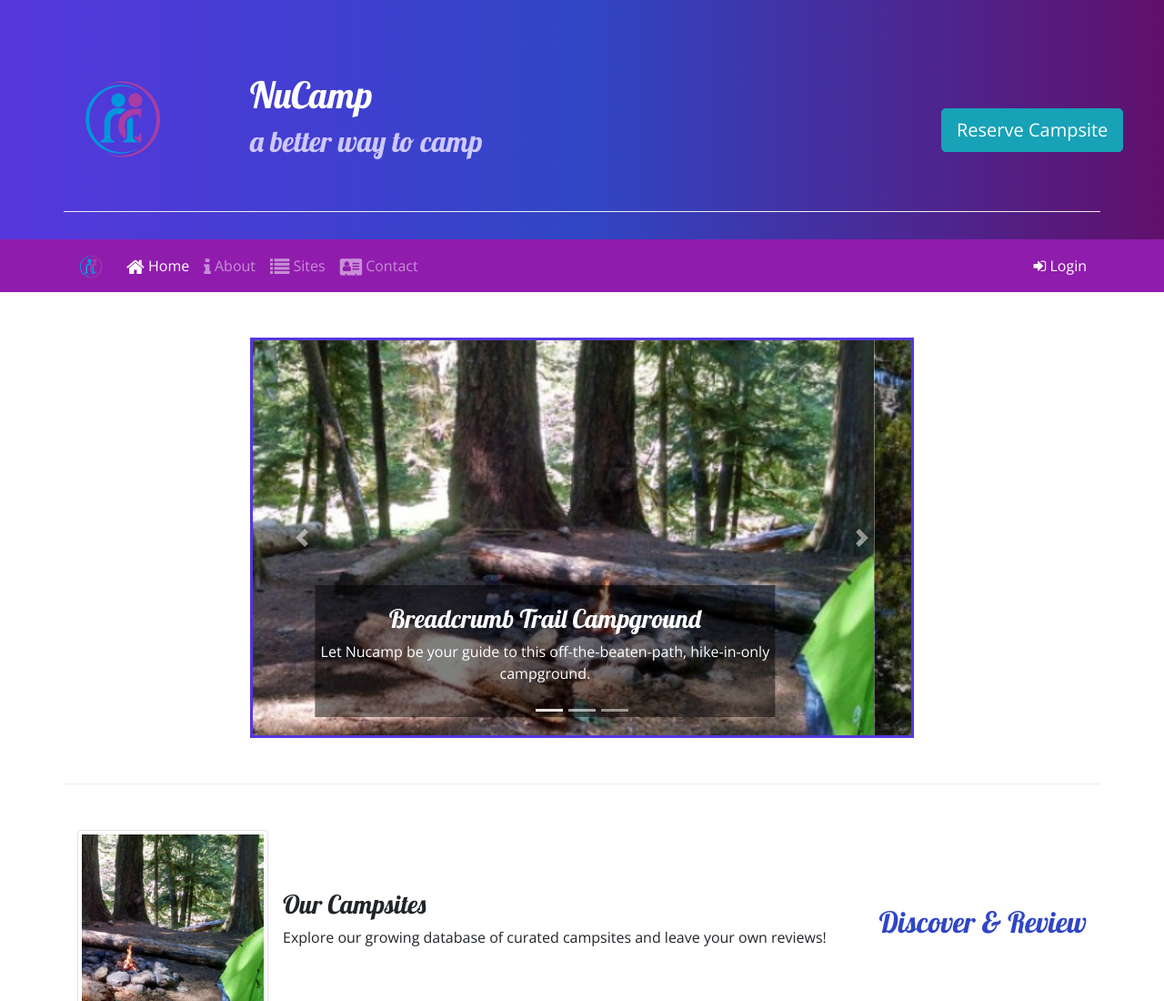
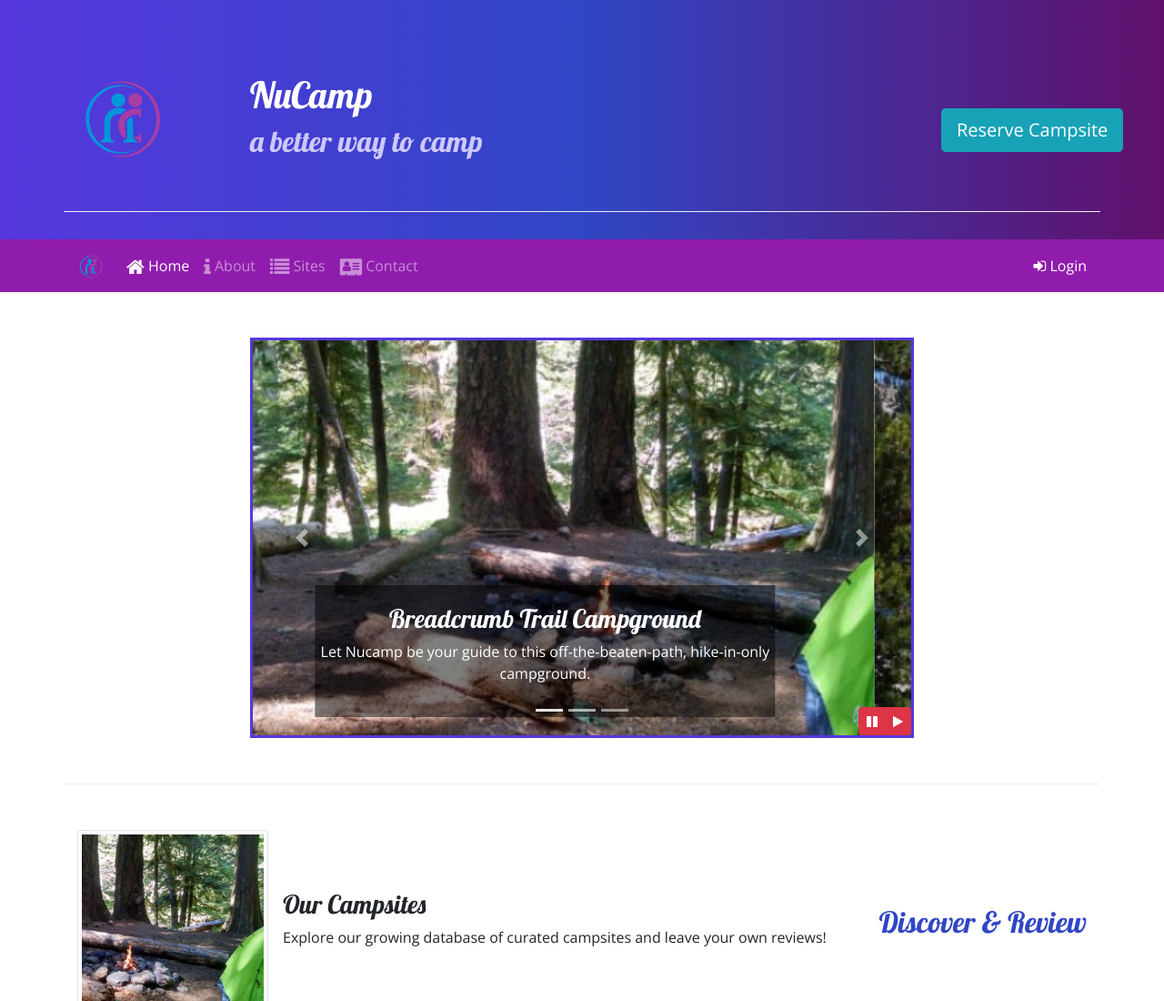
Before and after one commit to rbautista84/nucamp-bootstrap, a website: page index.html in a window 1280 px wide. Shown: the top 1100 px of the page at 91% size. Drawn offline with nearby package versions, Linux system fonts and the light colour scheme.

Commit message:
Bootstrap and jQuery Part 1

```diff
--- a/css/styles.css
+++ b/css/styles.css
@@ -45,3 +45,10 @@ header h2 {
 .carousel {
     border: solid #5637DD;
 }
+
+#carouselButton {
+  position: absolute;
+  right: 0;
+  bottom: 0;
+  z-index: 100;
+}
--- a/index.html
+++ b/index.html
@@ -162,8 +162,8 @@
         </div>
     </div>
 
+    <!--Picture Carousel-->
     <div class="container">
-
         <div class="row row-content">
             <div class="col-md-8 mx-auto">
                 <div id="homeCarousel" class="carousel slide" data-ride="carousel">
@@ -207,6 +207,15 @@
                             <span class="carousel-control-next-icon"></span>
                             <span class="sr-only">Next</span>
                         </a>
+                    </div>
+                    <!--Carousel Buttons-->
+                    <div class="btn-group" id="carouselButton">
+                        <button class="btn btn-danger btn-sm" id="carouselPause">
+                            <i class="fa fa-pause"></i>
+                        </button>
+                        <button class="btn btn-danger btn-sm" id="carouselPlay">
+                            <i class="fa fa-play"></i>
+                        </button>
                     </div>
                 </div>
             </div>
@@ -306,6 +315,18 @@
     <script src="node_modules/popper.js/dist/umd/popper.min.js"></script>
     <script src="node_modules/bootstrap/dist/js/bootstrap.min.js"></script>
 
+    <script>
+        $(function() {
+            $(".carousel").carousel( { interval: 2000, pause: "false" } );
+            $("#carouselPause").click(function(){
+                $(".carousel").carousel("pause");
+            });
+            $("#carouselPlay").click(function(){
+                $(".carousel").carousel("cycle");
+            });
+        });
+    </script>
+
 </body>
 
 </html>
```
